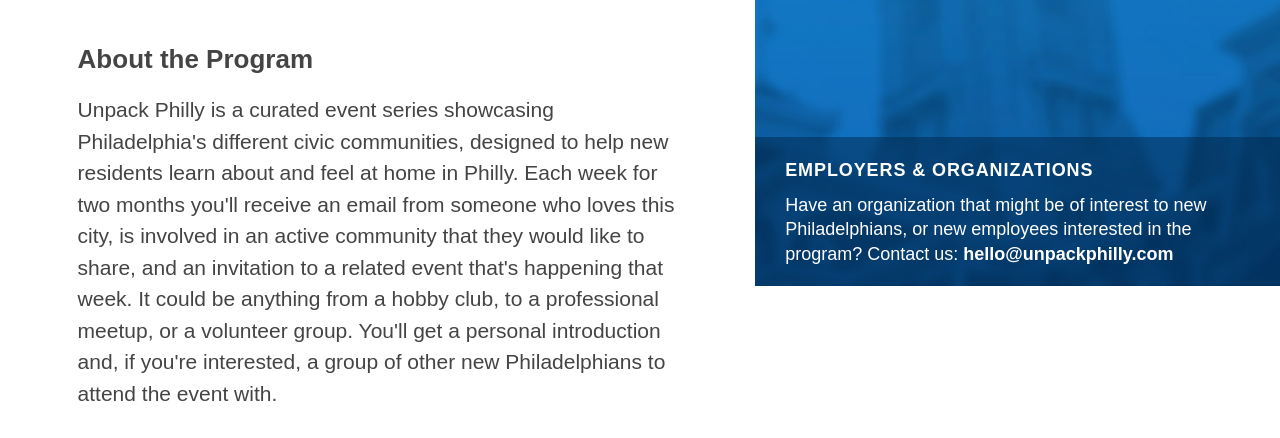
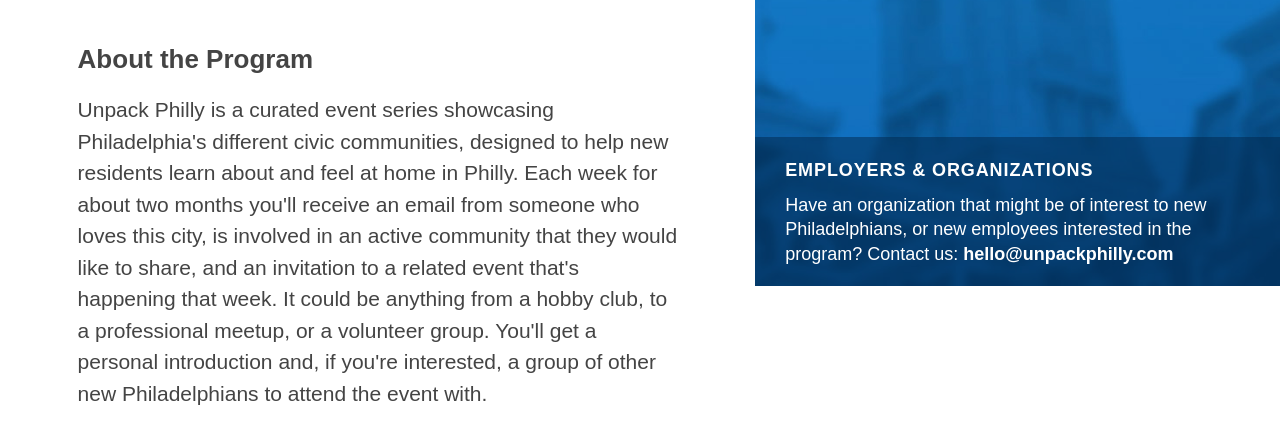
Before and after one commit to davisshaver/unpackphilly, a website: page index.html in a window 1280 px wide. Shown: the part 514-952 px from the top of the page. Drawn offline with Linux system fonts and the light colour scheme.

Commit message:
One more update re: time

```diff
--- a/index.html
+++ b/index.html
@@ -30,7 +30,7 @@
 						<a href="#sign-up">Sign Up</a>
 					</div>
 					<h3>About the Program</h3>
-					<p>Unpack Philly is a curated event series showcasing Philadelphia's different civic communities, designed to help new residents learn about and feel at home in Philly. Each week for two months you'll receive an email from someone who loves this city, is involved in an active community that they would like to share, and an invitation to a related event that's happening that week. It could be anything from a hobby club, to a professional meetup, or a volunteer group. You'll get a personal introduction and, if you're interested, a group of other new Philadelphians to attend the event with. </p>
+					<p>Unpack Philly is a curated event series showcasing Philadelphia's different civic communities, designed to help new residents learn about and feel at home in Philly. Each week for about two months you'll receive an email from someone who loves this city, is involved in an active community that they would like to share, and an invitation to a related event that's happening that week. It could be anything from a hobby club, to a professional meetup, or a volunteer group. You'll get a personal introduction and, if you're interested, a group of other new Philadelphians to attend the event with. </p>
 
 					<h3>How it Works</h3>
 					<div class="num-list">
```
